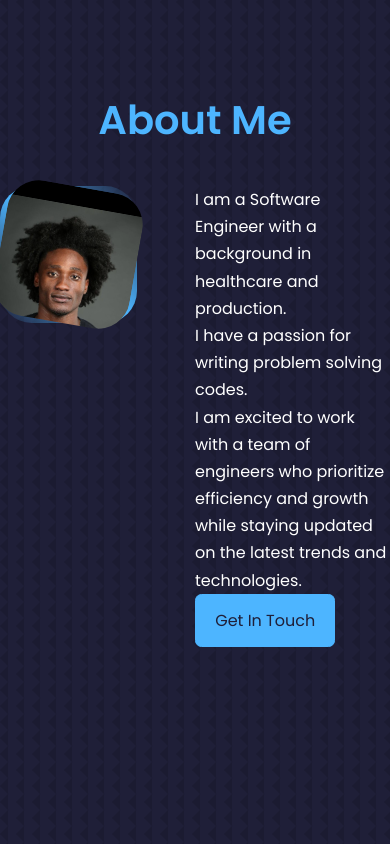
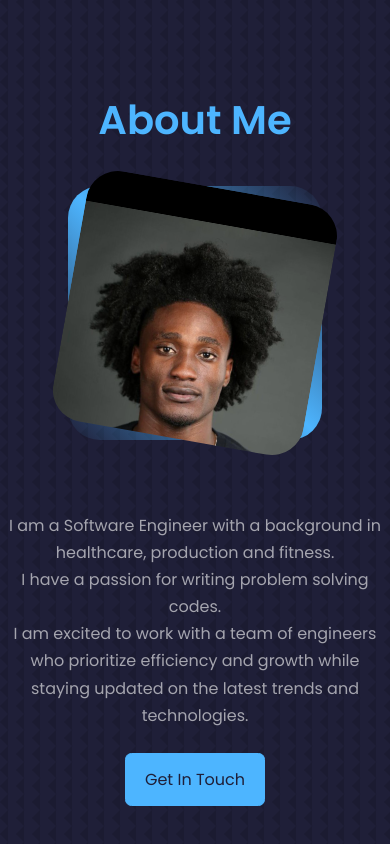
Before and after one commit to Thatucheshow/Final_portfolio, a React (Create React App) app in the folder react-website/: page / in a window 390 px wide. Shown: the part 854-1698 px from the top of the page. Built offline with nearby package versions, Linux system fonts and the light colour scheme.

Commit message:
About page done

```diff
--- a/react-website/src/components/about/About.jsx
+++ b/react-website/src/components/about/About.jsx
@@ -21,10 +21,10 @@ const About = () => {
             </article>
           </div>
 
-          <p>I am a Software Engineer with a background in healthcare and production. <br /> I have a passion for writing problem solving codes. <br /> I am excited to work with a team of engineers who prioritize efficiency and growth while staying updated on the latest trends and technologies.
-        </p>
+          <p>I am a Software Engineer with a background in healthcare, production and fitness. <br /> I have a passion for writing problem solving codes. <br /> I am excited to work with a team of engineers who prioritize efficiency and growth while staying updated on the latest trends and technologies.
+          </p>
 
-        <a className='btn btn-primary' href="#contact">Get In Touch</a>
+          <a className='btn btn-primary' href="#contact">Get In Touch</a>
         </div>
       </div>
     </section>
--- a/react-website/src/components/about/about.css
+++ b/react-website/src/components/about/about.css
@@ -24,3 +24,41 @@
 .about__me-image:hover {
     transform: rotate(0);
 }
+
+.about__content p {
+    margin: 2rem 0 2.6rem;
+    color: var(--color-light);
+}
+
+/* ======= media queries (medium devices) ======= */
+
+@media screen and (max-width: 1024px) {
+     .about__container{
+        grid-template-columns: 1fr;
+        gap: 0;
+    }
+    .about__me {
+        width: 50%;
+        margin: 2rem auto 4rem;
+    }
+
+    .about__content p {
+        margin: 1rem 0 1.5rem;
+    }
+}
+
+/* ======= media queries (small devices) ======= */
+
+@media screen and (max-width: 1024px) {
+    .about__me {
+        width: 65%;
+        margin: 0 auto 3rem;
+    }
+    .about__content {
+        text-align: center;
+    }
+
+    .about__content p {
+        margin: 1.5rem 0;
+    }
+}
```
